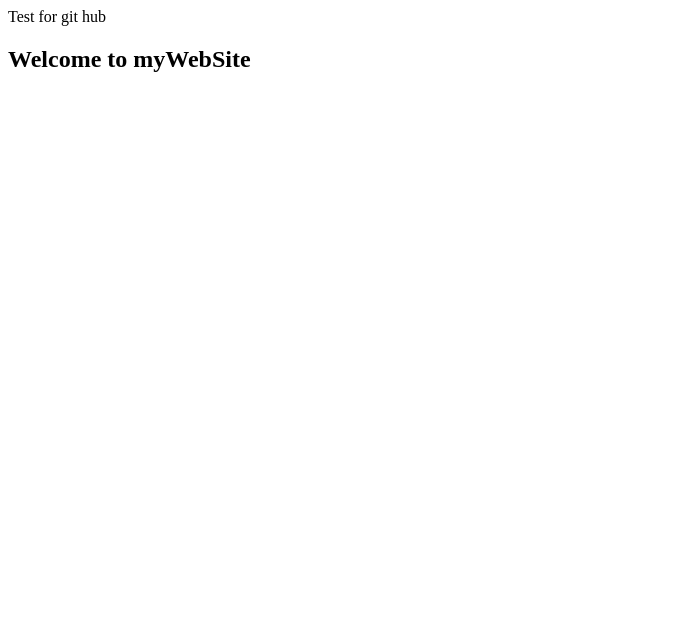
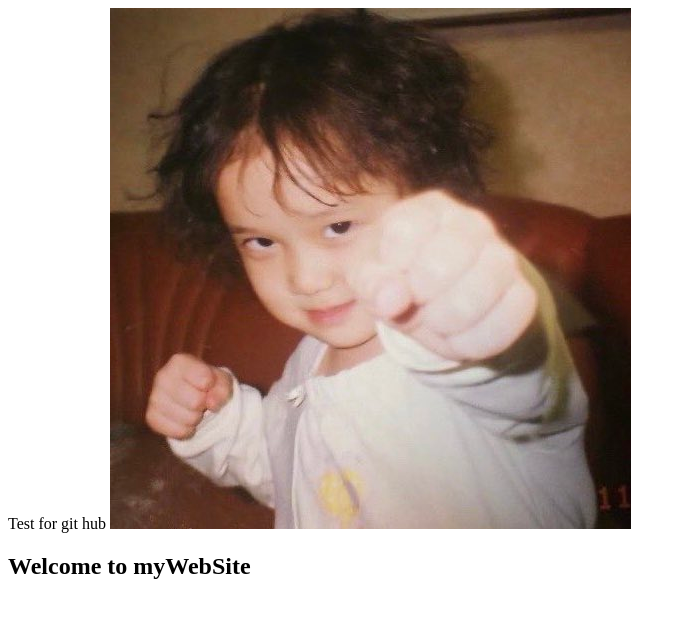
Before and after one commit to nasrioppa/testGit, a plain HTML site: page index.html in a window 1280 px wide. Shown: the whole page, without its empty margins (0-686 px from the left). Drawn offline with Linux system fonts and the light colour scheme.

Commit message:
add nongwinter to web

```diff
--- a/index.html
+++ b/index.html
@@ -3,6 +3,6 @@
 <head>
     <tytle>Test for git hub</tytle>
 <head>
-
+    <img src="FUliEbtUAAAU11G.jpg"/>
     <h2>Welcome to myWebSite</h2>
 <body></body>
```
